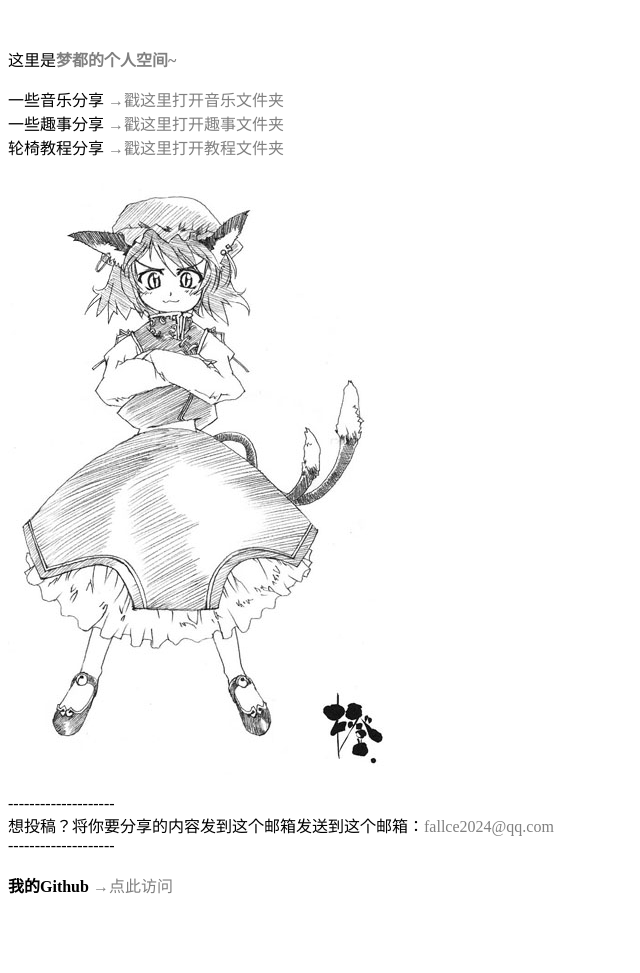
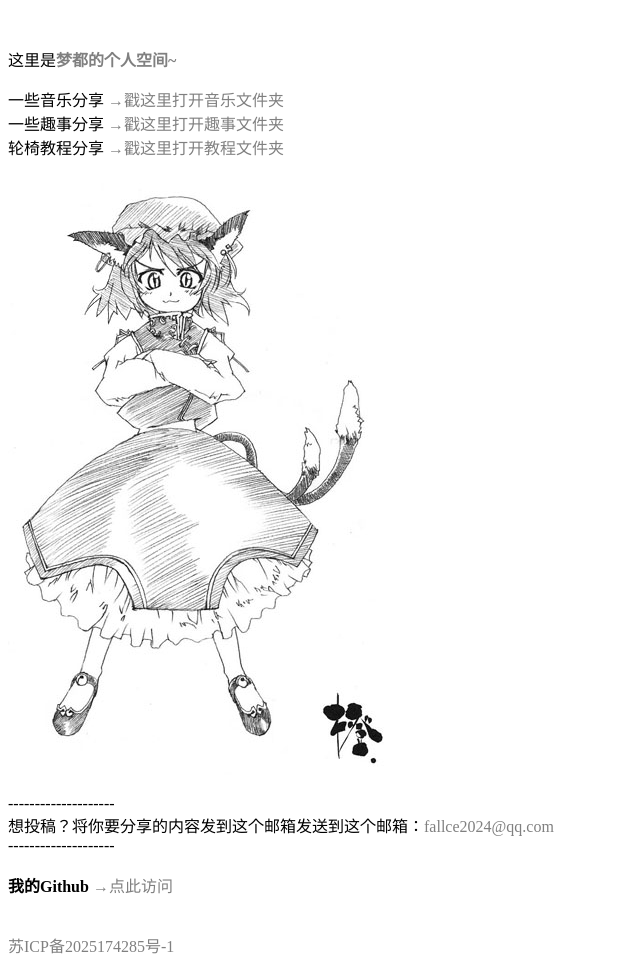
Before and after one commit to MENGDU123/Personal_website, a plain HTML site: page index.html in a window 1280 px wide. Shown: the part 99-1072 px from the top of the page, without its empty margins (0-640 px from the left). Before the commit the page ends 1012 px from the top, so only its background shows below. Drawn offline with Linux system fonts and the light colour scheme.

Commit message:
添加了备案号

```diff
--- a/index.html
+++ b/index.html
@@ -36,6 +36,9 @@
 	<br>
 	<strong>我的Github</strong><a href="https://github.com/MENGDU123" target="_blank"> →点此访问</a>
 	<br>
+	<br>
+	<br>
+	<a href="https://beian.miit.gov.cn/" target="_blank">苏ICP备2025174285号-1</a>
 </p>
 </body>
 
```
